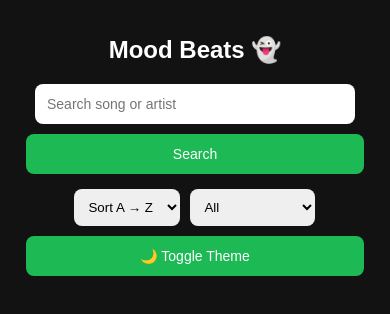
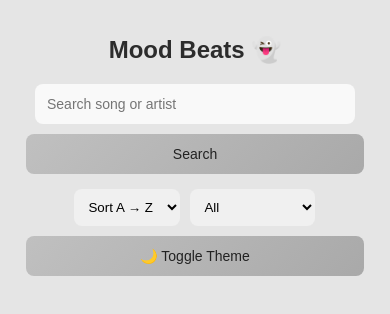
Before and after one commit to bathamtejash/MoodBeats, a plain HTML site: page index.html in a window 390 px wide. Drawn offline with Linux system fonts and the light colour scheme.

Commit message:
updated the css

```diff
--- a/style.css
+++ b/style.css
@@ -1,162 +1,119 @@
-* {
-  box-sizing: border-box;
+*{box-sizing:border-box}
+body{
+  margin:0;
+  font-family:Arial,sans-serif;
+  background:#e5e5e5;
+  color:#2c2c2c;
 }
 
-body {
-  margin: 0;
-  background: #121212;
-  color: white;
-  font-family: Arial, sans-serif;
+.container{
+  width:min(1100px,92%);
+  margin:auto;
+  padding:20px 10px 30px;
+  text-align:center;
 }
 
+h1{font-size:2rem;margin-bottom:20px}
 
-.container {
-  width: min(1100px, 92%);
-  margin: 0 auto;
-  padding: 20px 10px 30px;
-  text-align: center;
+
+.search-box{
+  display:flex;
+  justify-content:center;
+  align-items:center;
+  gap:10px;
+  flex-wrap:wrap;
 }
 
-
-h1 {
-  font-size: 2rem;
-  margin-bottom: 20px;
+input,button{
+  padding:12px;
+  border:none;
+  border-radius:8px;
+  font-size:14px;
 }
 
-
-.search-box {
-  display: flex;
-  justify-content: center;
-  align-items: center;
-  gap: 10px;
-  flex-wrap: wrap;
+input{
+  width:100%;
+  max-width:320px;
+  flex:1;
+  background:#f9f9f9;
+  color:#333;
 }
 
-input {
-  padding: 12px;
-  width: 100%;
-  max-width: 320px;
-  flex: 1;
-  border: none;
-  border-radius: 8px;
-  font-size: 14px;
+button{
+  padding:12px 16px;
+  cursor:pointer;
+  background:linear-gradient(135deg,#c0c0c0,#a9a9a9);
+  color:#222;
+  transition:.2s;
+}
+button:hover{
+  background:linear-gradient(135deg,#b0b0b0,#909090);
 }
 
-button {
-  padding: 12px 16px;
-  cursor: pointer;
-  border: none;
-  border-radius: 8px;
-  background: #1db954;
-  color: white;
-  font-size: 14px;
+#results{
+  margin-top:20px;
+  display:grid;
+  gap:20px;
+  grid-template-columns:repeat(auto-fit,minmax(200px,1fr));
 }
 
+.card{
+  background:#dcdcdc;
+  padding:12px;
+  border-radius:10px;
+  transition:.2s;
+}
+.card:hover{
+  transform:scale(1.03);
+  box-shadow:0 4px 10px rgba(0,0,0,.1);
+}
+.card img{
+  width:100%;
+  aspect-ratio:1/1;
+  object-fit:cover;
+  border-radius:10px;
+}
+.card h3{font-size:16px;margin:10px 0 5px}
+.card p{font-size:14px;color:#555}
 
-#results {
-  margin-top: 20px;
-  display: grid;
-  gap: 20px;
+audio{width:100%;margin-top:8px}
+.hide{display:none}
 
-
-  grid-template-columns: repeat(auto-fit, minmax(200px, 1fr));
+.controls{
+  margin-top:15px;
+  display:flex;
+  gap:10px;
+  justify-content:center;
+  flex-wrap:wrap;
 }
 
-
-.card {
-  background: #1e1e1e;
-  padding: 12px;
-  border-radius: 10px;
-  transition: transform 0.2s ease;
+select{
+  padding:10px;
+  border:none;
+  border-radius:8px;
+  background:#f0f0f0;
 }
 
-.card:hover {
-  transform: scale(1.03);
+.light{
+  background:#f5f5f5;
+  color:#111;
+}
+.light .card{background:#fff}
+.light input{
+  background:#fff;
+  color:#000;
 }
 
-.card img {
-  width: 100%;
-  aspect-ratio: 1 / 1;
-  object-fit: cover;
-  border-radius: 10px;
-}
-
-.card h3 {
-  font-size: 16px;
-  margin: 10px 0 5px;
-}
-
-.card p {
-  font-size: 14px;
-  color: #ccc;
-}
-
-audio {
-  width: 100%;
-  margin-top: 8px;
-}
-
-
-.hide {
-  display: none;
-}
-
-
-@media (max-width: 768px) {
-  h1 {
-    font-size: 1.8rem;
-  }
-
-  #results {
-    grid-template-columns: repeat(auto-fit, minmax(160px, 1fr));
+@media(max-width:768px){
+  h1{font-size:1.8rem}
+  #results{
+    grid-template-columns:repeat(auto-fit,minmax(160px,1fr));
   }
 }
 
-
-@media (max-width: 500px) {
-  .search-box {
-    flex-direction: column;
-  }
-
-  input,
-  button {
-    width: 100%;
-  }
-
-  h1 {
-    font-size: 1.5rem;
-  }
-
-  #results {
-    grid-template-columns: 1fr;
-  }
+@media(max-width:500px){
+  .search-box{flex-direction:column}
+  input,button{width:100%}
+  h1{font-size:1.5rem}
+  #results{grid-template-columns:1fr}
 }
-
-.controls {
-  margin-top: 15px;
-  display: flex;
-  gap: 10px;
-  justify-content: center;
-  flex-wrap: wrap;
-}
-
-select {
-  padding: 10px;
-  border-radius: 8px;
-  border: none;
-}
-
-
-.light {
-  background: #f5f5f5;
-  color: #111;
-}
-
-.light .card {
-  background: #ffffff;
-}
-
-.light input {
-  background: #fff;
-  color: #000;
-}
```
